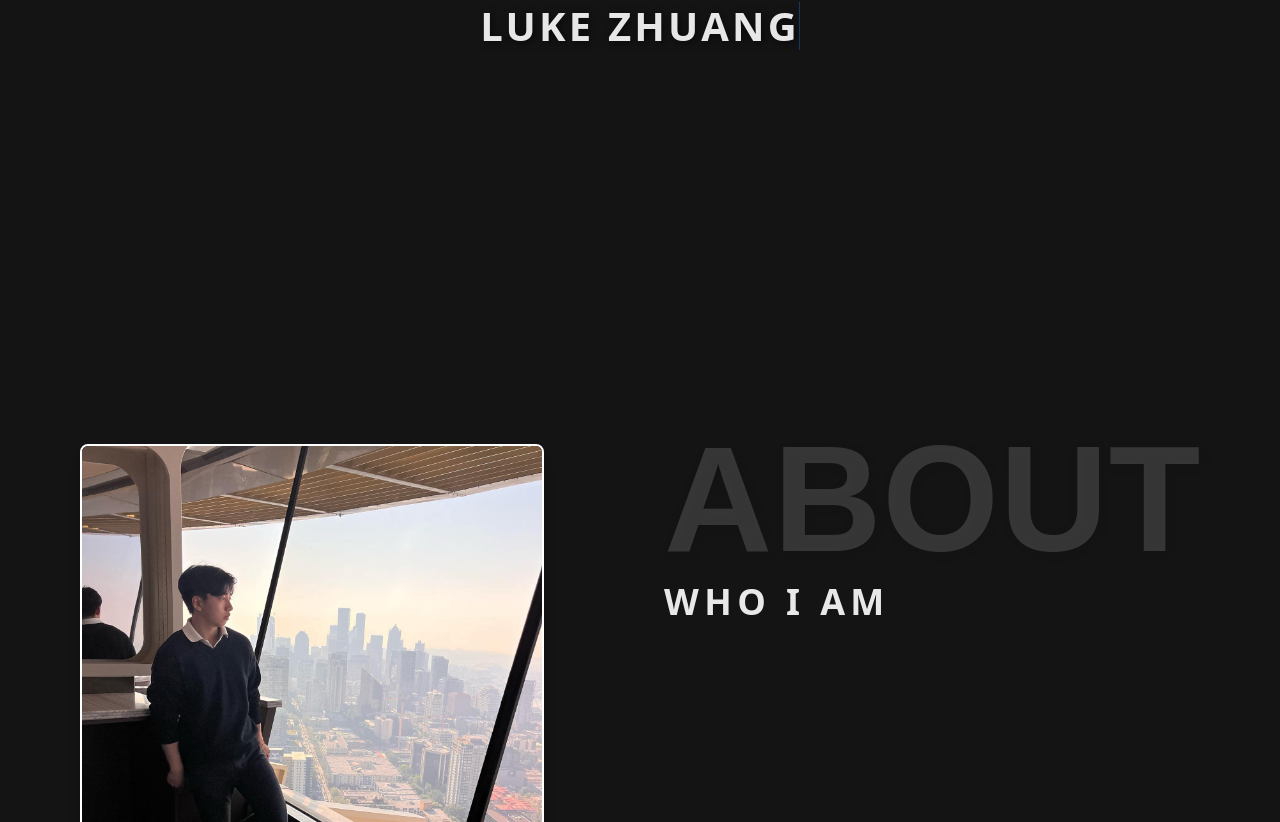
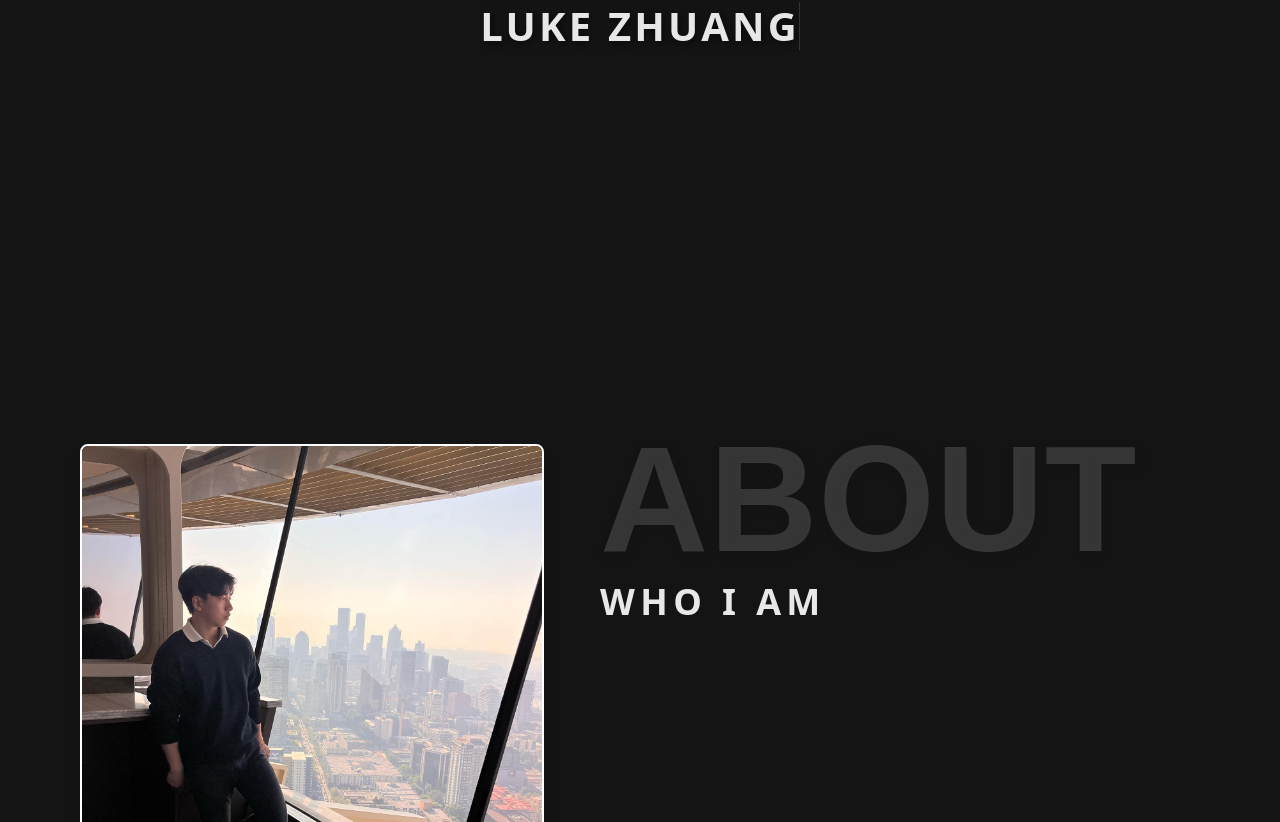
Before and after one commit to Luke7787/website-portfolio, a Next.js app in the folder luke-portfolio/: page / in a window 1280 px wide. Shown: the part 420-1242 px from the top of the page. Built offline with nearby package versions, Linux system fonts and the light colour scheme.

Commit message:
transform about text to the left

```diff
--- a/luke-portfolio/src/app/page.tsx
+++ b/luke-portfolio/src/app/page.tsx
@@ -69,10 +69,19 @@ export default function Page() {
           </div>
 
           {/* Right: Text */}
-          <div className="text-center md:text-left self-start md:-translate-y-5">
+          {/* Right: Text */}
+          <div
+            className="
+              text-center
+              md:text-left
+              self-start
+              md:-translate-y-5
+              md:-translate-x-16
+            "
+          >
             <p
               className="
-                inline
+                block
                 font-['Poppins','Arial','sans-serif']
                 text-[150px]
                 font-extrabold
```
